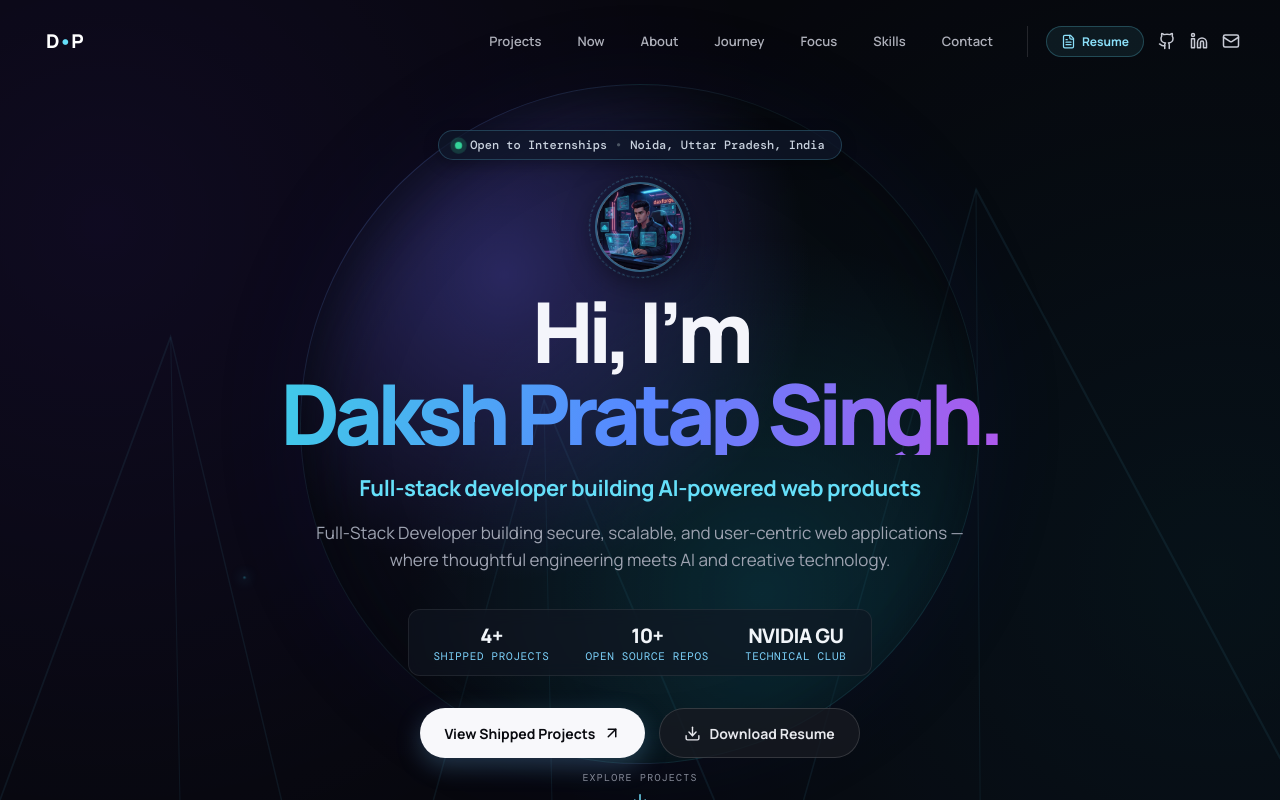
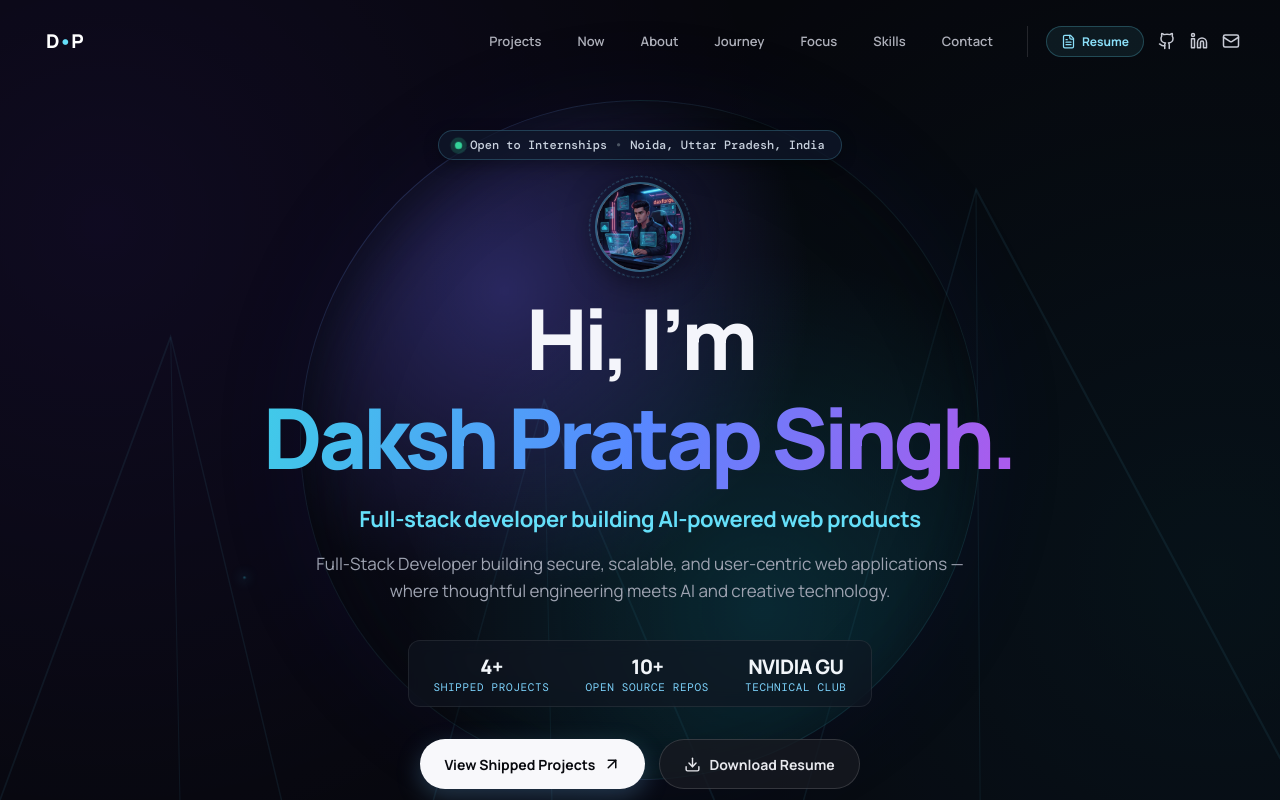
Before and after one commit to daxforge/My-Portfolio, a React (Vite) app in the folder frontend/: page / in a window 1280 px wide. Shown: the top 800 px of the page. Built offline with nearby package versions, Linux system fonts and the light colour scheme; a web font is replaced by a local one.

Commit message:
fix: resolve letter 'g' descender clipping in hero heading and standardize Resume button text

```diff
--- a/frontend/src/App.jsx
+++ b/frontend/src/App.jsx
@@ -156,7 +156,7 @@ export default function App() {
             <button
               className="nav-resume-btn"
               onClick={() => setResumeOpen(true)}
-              aria-label="View résumé"
+              aria-label="View resume"
             >
               <FileText size={15} /> Resume
             </button>
--- a/frontend/src/styles.css
+++ b/frontend/src/styles.css
@@ -323,10 +323,11 @@ header {
 h1 {
   margin: 0;
   max-width: 100%;
-  letter-spacing: -.07em;
-  line-height: .98;
+  letter-spacing: -.05em;
+  line-height: 1.15;
   font-size: clamp(38px, 7.5vw, 84px);
   font-weight: 800;
+  overflow: visible;
 }
 
 h1 span {
@@ -335,12 +336,21 @@ h1 span {
   -webkit-background-clip: text;
   background-clip: text;
   color: transparent;
+  padding-bottom: 0.18em;
+  margin-bottom: -0.18em;
+  padding-right: 0.08em;
+  overflow: visible;
+  line-height: 1.18;
 }
 
 .scramble-name {
   cursor: pointer;
   border-radius: 4px;
-  padding: 0 4px;
+  padding: 0 0.08em 0.18em 0.04em;
+  margin-bottom: -0.18em;
+  display: inline-block;
+  overflow: visible;
+  vertical-align: baseline;
 }
 
 .hero-role-lead {
```
